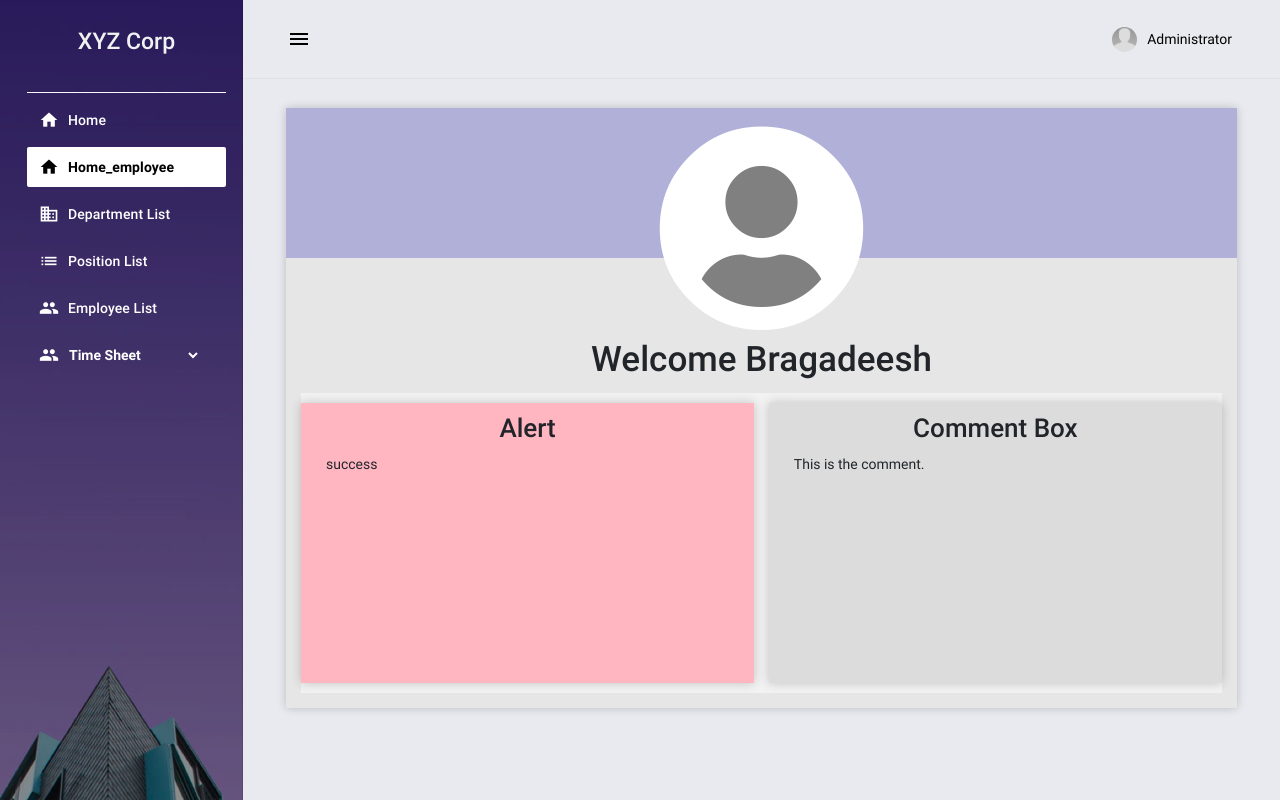
After one commit to dhanushb14/EMS_APP, a Django app: page /home_employee in a window 1280 px wide. The commit adds this page. Run offline with Django 3.2, Linux system fonts and the light colour scheme; a user stored in the database is signed in; some libraries are stand-ins or nearby versions.

Commit message:
Added urls, views, html for home_employee tab

```diff
--- /dev/null
+++ b/Timesheet 2.0/employee_information/templates/employee_information/home_employee.html
@@ -0,0 +1,107 @@
+{% extends "employee_information/base.html" %}
+{% load humanize %}
+{% block pageContent %}
+<link rel="stylesheet" href="https://cdnjs.cloudflare.com/ajax/libs/font-awesome/5.15.4/css/all.min.css">
+
+<style>
+  .back-portion {
+    height: 600px;
+    margin: 0;
+    padding: 0;
+    background-color: #e6e6e6;
+    box-shadow: 0 0 10px rgba(0, 0, 0, 0.2); /* Add box shadow */
+  }
+  .top-portion {
+    height: 25%;
+    background-color: #b0b0d9;
+    margin: 0;
+    padding: 0;
+    display: flex;
+    justify-content: center;
+    align-items: center;
+    position: relative;
+  }
+  .bottom-portion {
+    height: 50%;
+    background-color: #f2f2f2;
+    margin-left: 15px;
+    margin-right: 15px;
+    margin-top: 135px;
+    padding: 0;
+    display: flex;
+    justify-content: center;
+    align-items: center;
+    position: bottom;
+  }
+
+  .right-container {
+    background-color: #dcdcdc;
+    width: 620px;
+    height: 280px;
+    margin-left: 0px;
+    box-shadow: 0 0 10px rgba(0, 0, 0, 0.2); /* Add box shadow */
+
+  }
+  .left-container
+   {
+    background-color: #ffb6c1;
+    margin-right: 0px;
+    height: 280px;
+    width:620px;
+    box-shadow: 0 0 10px rgba(0, 0, 0, 0.2); /* Add box shadow */
+  }
+  .gap {
+    width: 20px; /* Adjust the width of the gap as needed */
+  }
+  .profile-picture {
+    width: 200px;
+    height: 200px;
+    border-radius: 50%;
+    position: absolute;
+    top: 80%;
+    left: 50%;
+    transform: translate(-50%, -50%);
+    background-color: grey;
+    display: flex;
+    justify-content: center;
+    align-items: center;
+  }
+  .profile-icon {
+    font-size: 210px;
+    color: white;
+  }
+  .text {
+    font-size: 24px;
+    color: black;
+    margin-top: -140px;
+    text-align: center;}
+</style>
+
+<div class="mdc-layout-grid__cell stretch-card mdc-layout-grid__cell--span-12 ">
+  <div class="mdc-card back-portion">
+    <div class="top-portion">
+      <div class="profile-picture">
+        <i class="fas fa-user-circle profile-icon"></i>
+      </div>
+      <h1 style="text-align: center; position: absolute; bottom: -130px; width: 100%;">Welcome Bragadeesh</h1>
+    </div>
+
+    <div class="bottom-portion">
+      <div class="left-container">
+        <h2 style="text-align: center; margin-top: 10px;"> Alert</h2>
+        {% for item in data %}
+          <p style="margin-left: 25px;">{{ item.alert }}</p>
+        {% endfor %}
+      </div>
+      <div class="gap"></div>
+      <div class="right-container">
+        <h2 style="text-align: center; margin-top: 10px;">Comment Box</h2>
+        {% for item in data %}
+          <p style="margin-left: 25px;">{{ item.comment }}</p>
+        {% endfor %}
+      </div>
+    </div>
+  </div>
+</div>
+
+{% endblock pageContent %}
--- a/Timesheet 2.0/employee_information/templates/employee_information/navigation.html
+++ b/Timesheet 2.0/employee_information/templates/employee_information/navigation.html
@@ -22,6 +22,11 @@
                 <div class="mdc-list-item mdc-drawer-item ">
                     <a class="mdc-drawer-link" href="{% url 'home-page' %}">
                         <i class="material-icons mdc-list-item__start-detail mdc-drawer-item-icon" aria-hidden="true">home</i> Home
+                    </a>
+                </div>
+                <div class="mdc-list-item mdc-drawer-item ">
+                    <a class="mdc-drawer-link" href="{% url 'home_employee' %}">
+                        <i class="material-icons mdc-list-item__start-detail mdc-drawer-item-icon" aria-hidden="true">home</i> Home_employee
                     </a>
                 </div>
                 <div class="mdc-list-item mdc-drawer-item">
--- a/Timesheet 2.0/employee_information/urls.py
+++ b/Timesheet 2.0/employee_information/urls.py
@@ -27,4 +27,5 @@ urlpatterns = [
     # path('time_sheet', views.time_sheet, name="time_sheet"),
     path('time_sheet_status', views.time_sheet_status, name="time_sheet_status"),
     path('timesheets_create', views.TimeSheetCreate, name='timesheets_create'),
+    path('home_employee', views.home_employee, name='home_employee'),
 ]
--- a/Timesheet 2.0/employee_information/views.py
+++ b/Timesheet 2.0/employee_information/views.py
@@ -69,7 +69,7 @@ def home(request):
         'total_position': len(Position.objects.all()),
         'total_employee': len(Employees.objects.all()),
     }
-    return render(request, 'employee_information/home.html', context)
+    return render(request, 'employee_information/home_employee.html', context)
 
 
 def about(request):
@@ -293,9 +293,7 @@ def view_employee(request):
     return render(request, 'employee_information/view_employee.html', context)
 
 
-@login_required
-# def time_sheet( request ):
-#     return render(request, 'employee_information/time_sheet.html' )
+
 @login_required
 def time_sheet_status(request):
     model = TimeSheet
@@ -375,3 +373,10 @@ def TimeSheetCreate(request):
             # }
             return JsonResponse(data, safe=False)
     return render(request, 'employee_information/time_sheet.html')
+@login_required
+def home_employee( request ):
+     data=[{
+         "alert":"success",
+         "comment":"This is the comment."
+     }]
+     return render(request, 'employee_information/home_employee.html', {"data":data} )
```
